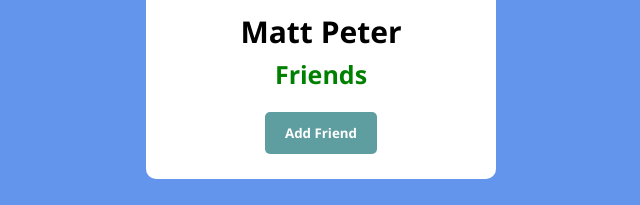
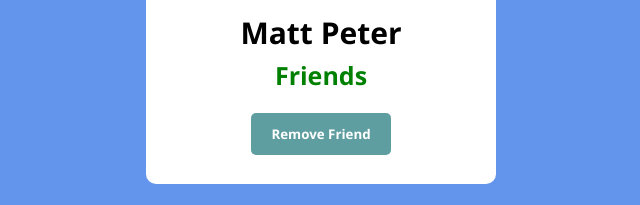
Before and after one commit to mghayask25/JS-DOM-Project-1, a plain HTML site: page index.html in a window 1280 px wide. Both pictures are taken after a click on the button "Add Friend". Shown: the part 421-626 px from the top of the page, without its empty margins (319-959 px from the left). Drawn offline with Linux system fonts and the light colour scheme.

Commit message:
Project Completed

```diff
--- a/app.js
+++ b/app.js
@@ -1,15 +1,17 @@
 let isStatus = document.querySelector("h5");
-let addFriend = document.querySelector("#addFriend");
+let btn = document.querySelector("#addFriend");
 let check = 0;
-addFriend.addEventListener("click" , function(){
+btn.addEventListener("click" , function(){
     if(check === 0){
         isStatus.innerHTML = "Friends";
         isStatus.style.color = "Green";
+        btn.innerHTML = "Remove Friend"
         check = 1;
     }
     else{
         isStatus.innerHTML = "Stranger";
         isStatus.style.color = "Red";
+        btn.innerHTML = "Add Friend"
         check = 0;
     }
 });
--- a/style.css
+++ b/style.css
@@ -16,7 +16,7 @@ body{
 }
 #card{
     width: 350px;
-    height: 400px;
+    height: 410px;
     background-color: #fff;
     border-radius: 10px;
     padding: 30px;
```
